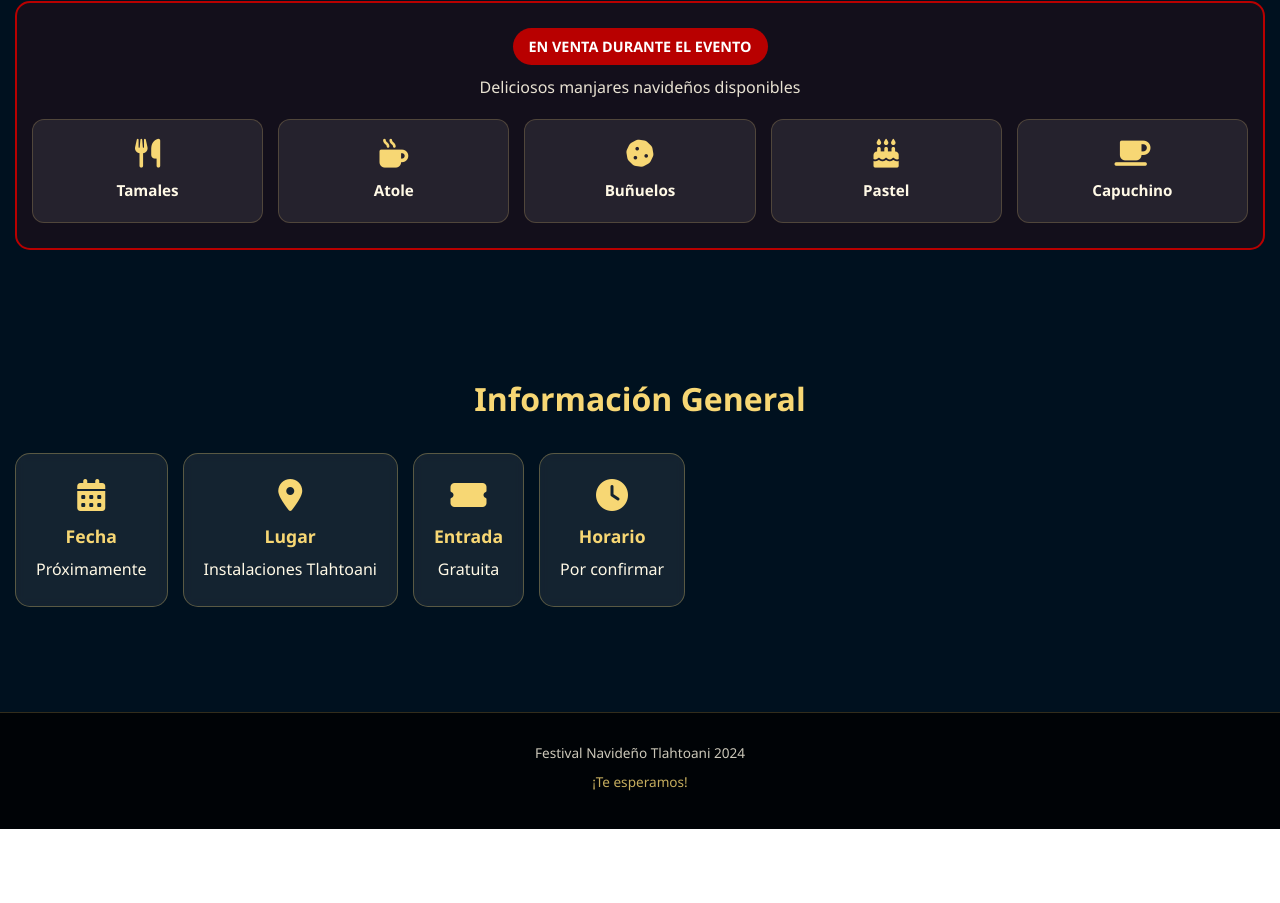
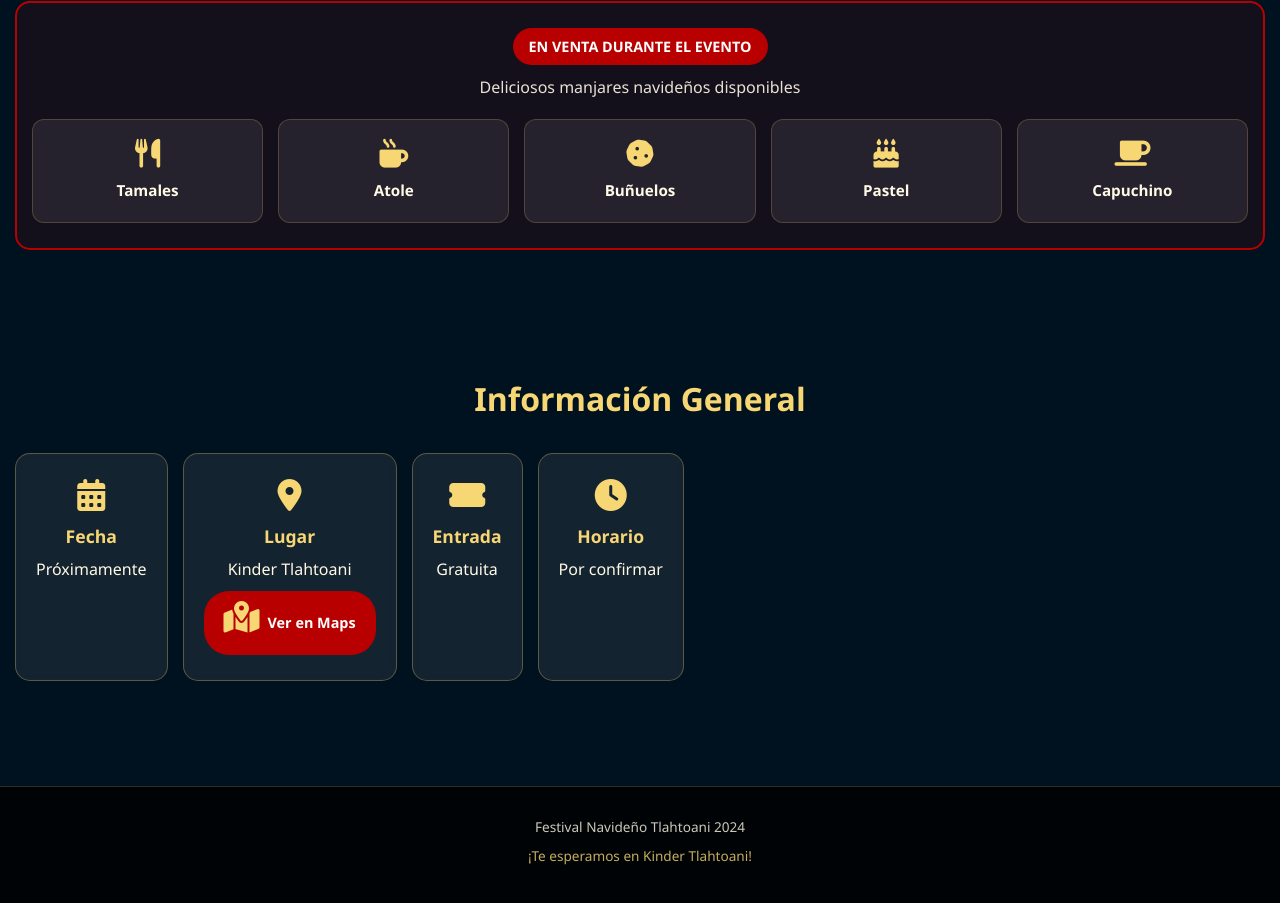
Before and after one commit to colegiotlahtoani/invitacion-navidad, a plain HTML site: page index.html in a window 1280 px wide. Shown: the part 2258-3161 px from the top of the page. Before the commit the page ends 3087 px from the top, so only its background shows below. Drawn offline with Linux system fonts and the light colour scheme.

Commit message:
Update index.html

```diff
--- a/index.html
+++ b/index.html
@@ -182,6 +182,26 @@
             font-weight: bold;
             margin-top: 10px;
             font-size: 0.9rem;
+            display: inline-block;
+        }
+
+        /* Botón de ubicación */
+        .btn-maps {
+            background: var(--rojo-navidad);
+            color: white;
+            padding: 10px 20px;
+            border-radius: 25px;
+            text-decoration: none;
+            font-weight: bold;
+            margin-top: 10px;
+            font-size: 0.9rem;
+            display: inline-flex;
+            align-items: center;
+            gap: 8px;
+            transition: background 0.3s ease;
+        }
+        .btn-maps:hover {
+            background: #d40000;
         }
 
         /* Características del evento */
@@ -435,7 +455,7 @@
         </div>
     </section>
 
-    <!-- INFORMACIÓN PRÁCTICA -->
+    <!-- INFORMACIÓN PRÁCTICA - ACTUALIZADA -->
     <section class="section">
         <div class="event-content">
             <h2 class="section-title">Información General</h2>
@@ -450,7 +470,11 @@
                 <div class="card info-card">
                     <i class="fas fa-map-marker-alt"></i>
                     <h3>Lugar</h3>
-                    <p>Instalaciones Tlahtoani</p>
+                    <p>Kinder Tlahtoani</p>
+                    <a href="https://maps.app.goo.gl/jbJCDoggq56VWxwo7?g_st=ipc" class="btn-maps" target="_blank">
+                        <i class="fas fa-map-marked-alt"></i>
+                        Ver en Maps
+                    </a>
                 </div>
 
                 <div class="card info-card">
@@ -472,7 +496,7 @@
     <footer class="footer">
         <p class="footer-text">Festival Navideño Tlahtoani 2024</p>
         <p class="footer-text" style="margin-top: 10px; color: var(--dorado);">
-            ¡Te esperamos!
+            ¡Te esperamos en Kinder Tlahtoani!
         </p>
     </footer>
 
```
